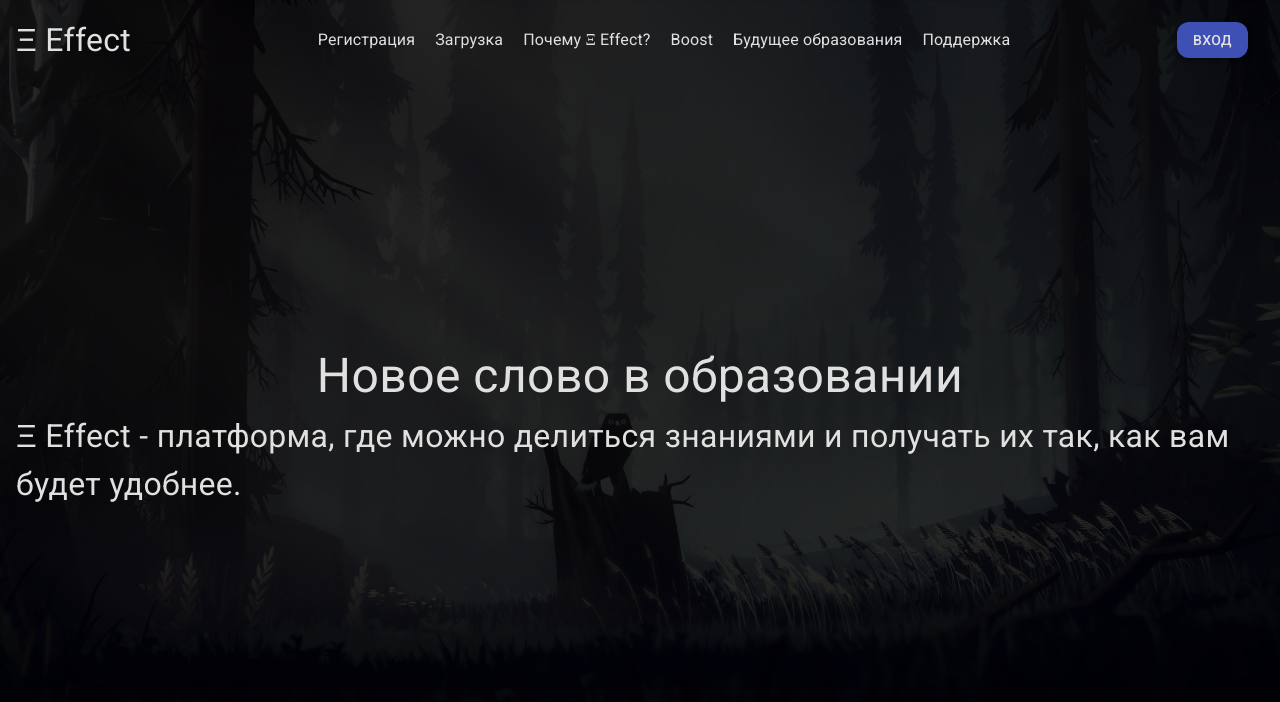
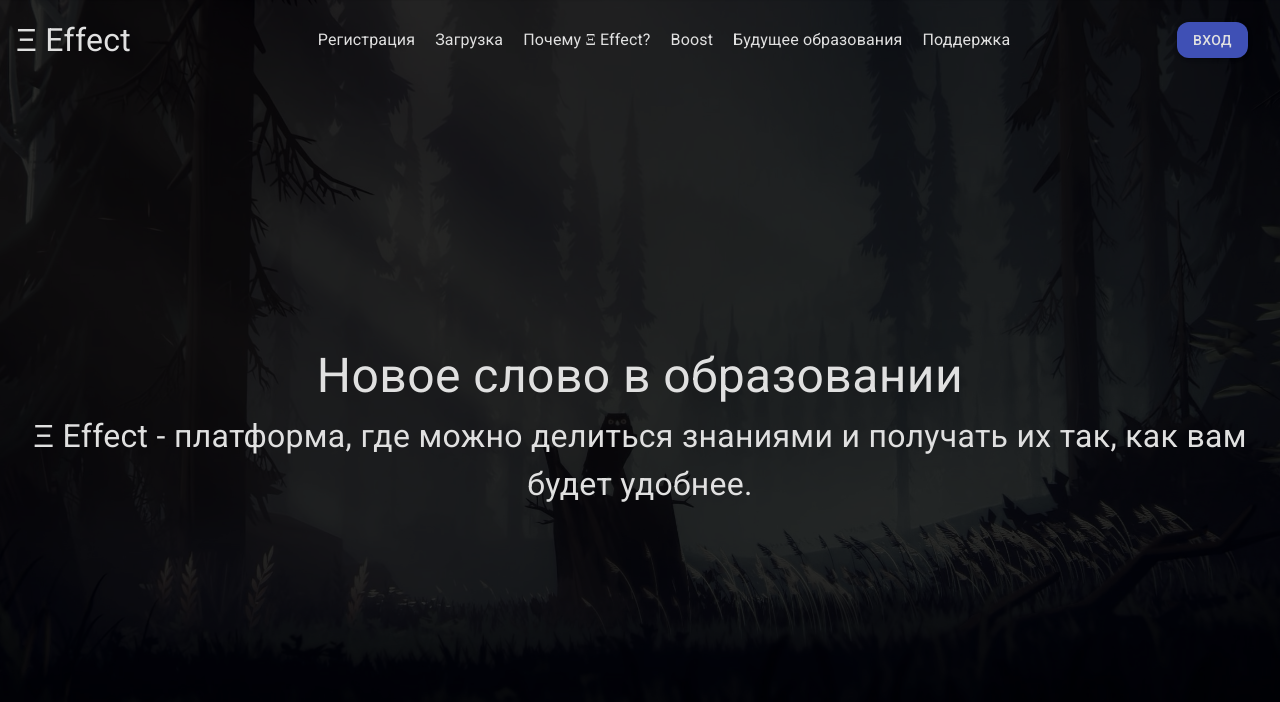
Before and after one commit to bilordigor/Effect, a Next.js app: page / in a window 1280 px wide. Shown: the top 702 px of the page. Built offline with nearby package versions, Linux system fonts and the light colour scheme.

Commit message:
some fix

```diff
--- a/pages/index.js
+++ b/pages/index.js
@@ -121,7 +121,7 @@ export default function Home() {
             <Typography className={classes.labelMain}>
               Новое слово в образовании
             </Typography>
-            <Typography className={classes.labelSecondary}>
+            <Typography align="center" className={classes.labelSecondary}>
               Ξ Effect - платформа, где можно делиться знаниями и получать их так, как вам будет удобнее.
             </Typography>
           </Grid>
```
